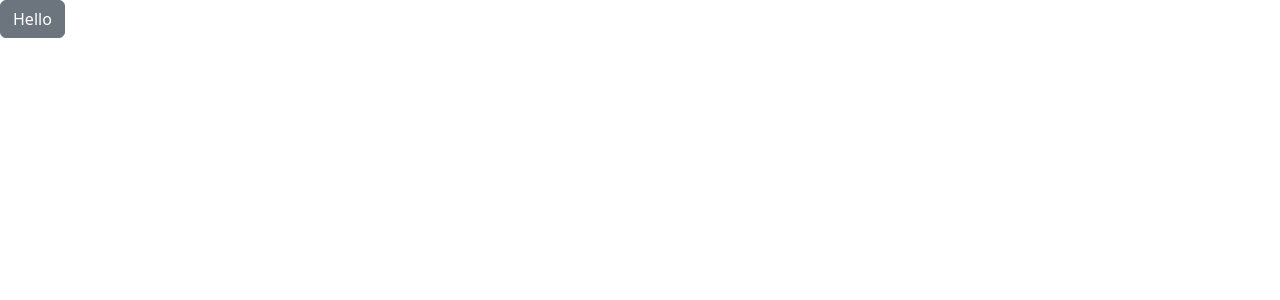
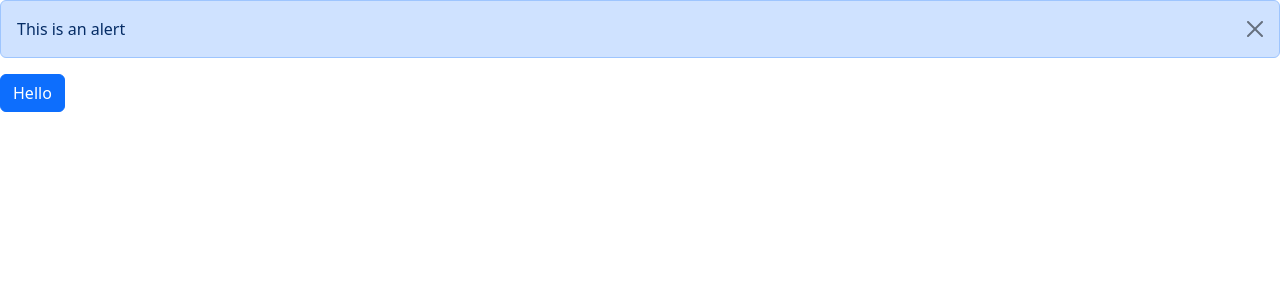
Before and after one commit to sebastian-abraham/React-learn, a React (Vite) app: page / in a window 1280 px wide. Both pictures are taken after a click on the button "Hello". Shown: the top 300 px of the page. Built offline with nearby package versions, Linux system fonts and the light colour scheme.

Commit message:
made an interactive button which displays an alert and a close button for it

```diff
--- a/src/App.tsx
+++ b/src/App.tsx
@@ -1,13 +1,20 @@
 import { useState } from "react";
 import Button from "./components/Button";
+import { Alerts } from "./components/Alerts";
 function App() {
-  const [color, setColor] = useState("primary");
+  const [alertVisible, setAlertVisible] = useState(false);
   const handleOnClick = () => {
-    setColor("secondary");
+    setAlertVisible(true);
+  };
+  const handleOnClose = () => {
+    setAlertVisible(false);
   };
   return (
     <div>
-      <Button OnClick={handleOnClick} color={color}>Hello</Button>
+      {alertVisible && (
+        <Alerts OnClose={handleOnClose}>This is an alert</Alerts>
+      )}
+      <Button OnClick={handleOnClick}>Hello</Button>
     </div>
   );
 }
--- a/src/components/Alerts.tsx
+++ b/src/components/Alerts.tsx
@@ -2,12 +2,20 @@ import { ReactNode } from "react";
 
 interface Props {
   children: ReactNode;
+  OnClose: () => void;
 }
 
-export const Alerts = ({ children }: Props) => {
+export const Alerts = ({ children, OnClose }: Props) => {
   return (
-    <div className="alert alert-primary" role="alert">
+    <div className="alert alert-primary alert-dismissible" role="alert">
       {children}
+      <button
+        type="button"
+        className="btn-close"
+        data-bs-dismiss="alert"
+        aria-label="Close"
+        onClick={OnClose}
+      ></button>
     </div>
   );
 };
```
